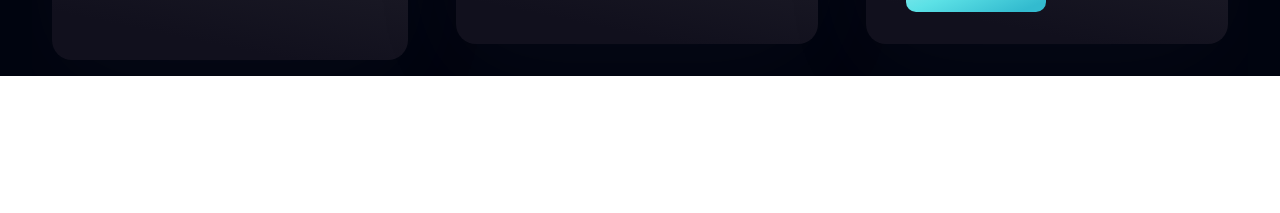
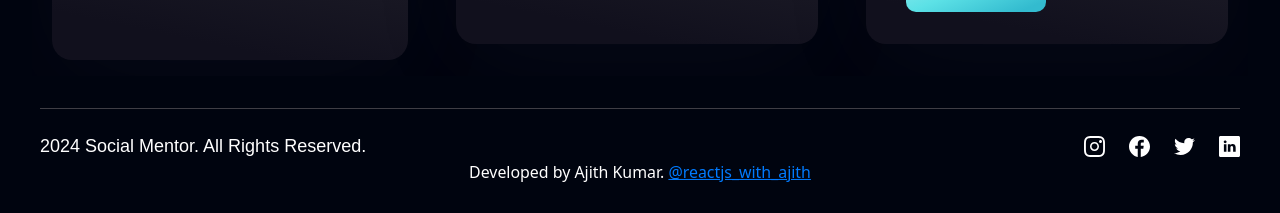
Before and after one commit to AjithDevelops/SocialMentor, a Next.js app: page /goViral in a window 1280 px wide. Shown: the part 1276-1489 px from the top of the page. Before the commit the page ends 1352 px from the top, so only its background shows below. Built offline with nearby package versions, Linux system fonts and the light colour scheme.

Commit message:
Developer Info Added

```diff
--- a/app/goViral/page.tsx
+++ b/app/goViral/page.tsx
@@ -1,6 +1,6 @@
 "use client"
 import styles from "@/styles/style";
-import { Navbar, Hero, Stats, Business, Billing, CardDeal, Testimonials, Clients, CTA, Footer, Owner, InstaReels, Plans } from "@/components"
+import { Navbar, Hero, Stats, Business, Billing, CardDeal, Testimonials, Clients, CTA, Footer, Owner, InstaReels, Plans, FooterShort } from "@/components"
 const GoViral: React.FC = () => {
   return (
     <>
@@ -42,6 +42,7 @@
             <Plans />
           </div>
         </div>
+        <FooterShort />
       </div>
     </>
   )
--- a/app/ourServices/page.tsx
+++ b/app/ourServices/page.tsx
@@ -2,7 +2,7 @@
 import styles from "@/styles/style";
 import React, { useState, useEffect } from 'react';
 import Image from 'next/image';
-import { Navbar } from "@/components";
+import { Footer, FooterShort, Navbar } from "@/components";
 import { youtubeReal, instagramReal, Flag_for_review, QrCode } from "@/public/assets"; // Import icons
 import Button from "@components/Button";
 
@@ -390,6 +390,7 @@
         </div>
     </div>
       </div>
+      <FooterShort />
       </div>
 
       {/* Modal for Flag_for_review */}
--- a/app/page.tsx
+++ b/app/page.tsx
@@ -27,7 +27,6 @@
             {/* <Clients /> */}
             <CTA />
             <Footer />
-
           </div>
         </div>
       </div>
--- a/components/Footer.tsx
+++ b/components/Footer.tsx
@@ -55,6 +55,11 @@
         ))}
       </div>
     </div>
+    <footer className="flex flex-row md:mt-0 mt-6 text-white text-center">
+        <p className={`animate-shrink-expand`}>
+            Developed by Ajith Kumar. <a style={{textDecoration: "underline", color: "#007bff"}} href="https://www.instagram.com/reactjs_with_ajith">@reactjs_with_ajith</a>
+        </p>
+    </footer>
   </section>
 );
 
--- /dev/null
+++ b/components/FooterShort.tsx
@@ -0,0 +1,30 @@
+import styles from "@/styles/style";
+import { logo } from "@/public/assets";
+import { footerLinks, socialMedia } from "@/constants";
+import Image from "next/image";
+const FooterShort: React.FC = () => (
+  <section className={`${styles.flexCenter} ${styles.paddingY} flex-col mx-10`}>
+    <div className="w-full flex justify-between items-center md:flex-row flex-col pt-6 border-t-[1px] border-t-[#3F3E45]">
+      <p className="font-poppins font-normal text-center text-[18px] leading-[27px] text-white">
+        2024 Social Mentor. All Rights Reserved.
+      </p>
+      <div className="flex flex-row md:mt-0 mt-6">
+        {socialMedia.map((social, index) => (
+          <Image
+            src={social.icon}
+            key={social.id}
+            alt={social.id}
+            className={`w-[21px] h-[21px] object-contain cursor-pointer ${index !== socialMedia.length - 1 ? "mr-6" : "mr-0"}`}
+          />
+        ))}
+      </div>
+    </div>
+    <footer className="flex flex-row md:mt-0 mt-6 text-white text-center">
+        <p className={`animate-shrink-expand`}>
+            Developed by Ajith Kumar. <a style={{textDecoration: "underline", color: "#007bff"}} href="https://www.instagram.com/reactjs_with_ajith">@reactjs_with_ajith</a>
+        </p>
+    </footer>
+  </section>
+);
+
+export default FooterShort;
--- a/components/index.ts
+++ b/components/index.ts
@@ -14,6 +14,7 @@
 import TermsOfUse from "./TermsOfUse";
 import RefundPolicy from "./RefundPolicy";
 import Plans from "./Plans";
+import FooterShort from "./FooterShort";
 
 export {
     Navbar,
@@ -31,5 +32,6 @@
     PrivacyPolicy,
     TermsOfUse,
     RefundPolicy,
-    Plans
+    Plans,
+    FooterShort
 };
--- a/styles/globals.css
+++ b/styles/globals.css
@@ -126,3 +126,16 @@
   background: rgba(255, 255, 255, 0.6);
   filter: blur(750px);
 }
+
+@keyframes shrinkExpand {
+    0%, 100% {
+        transform: scale(1);
+    }
+    50% {
+        transform: scale(0.99);
+    }
+}
+
+.animate-shrink-expand {
+    animation: shrinkExpand 1s ease-in-out infinite;
+}
```
